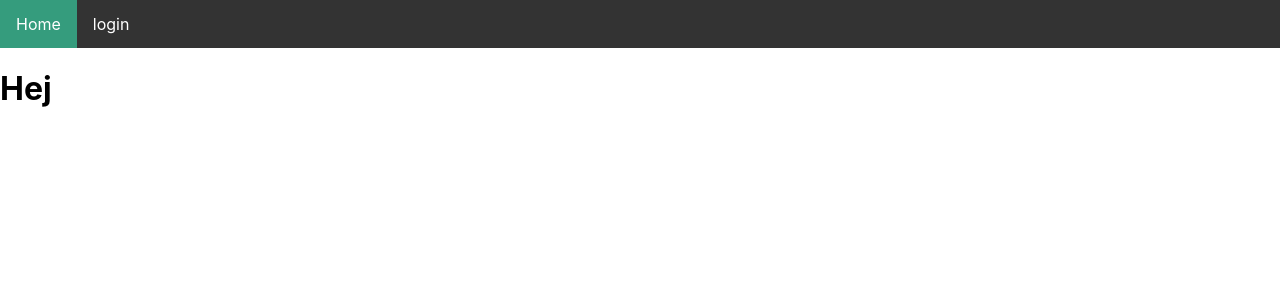
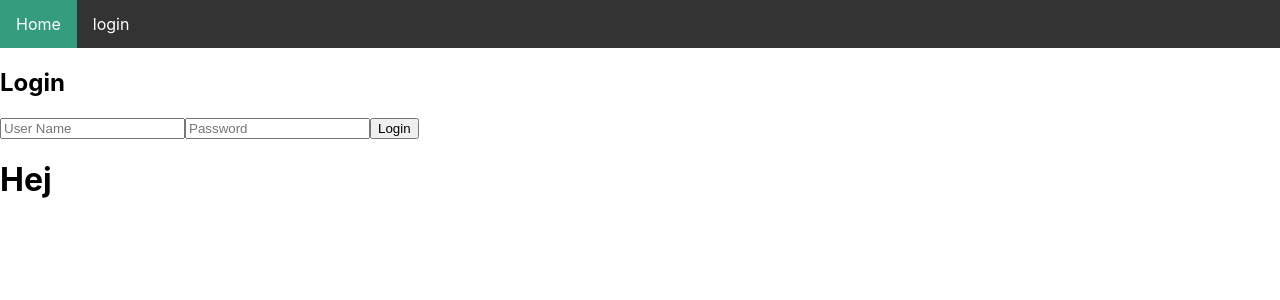
Before and after one commit to cphB-A4/CA-2-Frontend, a React (Create React App) app: page / in a window 1280 px wide. Shown: the top 300 px of the page. Built offline with nearby package versions, Linux system fonts and the light colour scheme.

Commit message:
login virker nu. men skal refaktoreres

```diff
--- a/src/App.js
+++ b/src/App.js
@@ -1,7 +1,9 @@
 import logo from "./logo.svg";
 import "./App.css";
 import Header from "./components/Header";
+import facade from "./apiFacade";
 
+import React, { useState, useEffect } from "react";
 import {
   BrowserRouter as Router,
   Switch,
@@ -12,10 +14,81 @@ import {
 } from "react-router-dom";
 import Home from "./components/Home";
 import Login from "./components/Login";
+
+function LogIn({ login }) {
+  const init = { username: "", password: "" };
+  const [loginCredentials, setLoginCredentials] = useState(init);
+
+  const performLogin = (evt) => {
+    evt.preventDefault();
+    login(loginCredentials.username, loginCredentials.password);
+  };
+  const onChange = (evt) => {
+    setLoginCredentials({
+      ...loginCredentials,
+      [evt.target.id]: evt.target.value,
+    });
+  };
+
+  return (
+    <div>
+      <h2>Login</h2>
+      <form onChange={onChange}>
+        <input placeholder="User Name" id="username" />
+        <input placeholder="Password" id="password" />
+        <button onClick={performLogin}>Login</button>
+      </form>
+    </div>
+  );
+}
+function LoggedIn() {
+  const [dataFromServer, setDataFromServer] = useState("Loading...");
+  const [errorMsg, setErrorMsg] = useState("All is good");
+
+  useEffect(() => {
+    facade
+      .fetchData()
+      .then((data) => setDataFromServer(data.msg))
+      .catch((err) => {
+        if (err.status) {
+          err.fullError.then((e) => setErrorMsg(e.code + ": " + e.message));
+        } else {
+          console.log("Network error");
+        }
+      });
+  }, []);
+
+  return (
+    <div>
+      <h2>Data Received from server</h2>
+      <h3>{dataFromServer}</h3>
+      <p>{errorMsg}</p>
+    </div>
+  );
+}
+
 function App() {
+  const [loggedIn, setLoggedIn] = useState(false);
+
+  const logout = () => {
+    facade.logout();
+    setLoggedIn(false);
+  };
+  const login = (user, pass) => {
+    facade.login(user, pass).then((res) => setLoggedIn(true));
+  };
+
   return (
     <div className="App">
-      <Header />
+      <Header loggedIn={loggedIn} />
+      {!loggedIn ? (
+        <LogIn login={login} />
+      ) : (
+        <div>
+          <LoggedIn />
+          <button onClick={logout}>Logout</button>
+        </div>
+      )}
       <Switch>
         <Route exact path="/">
           <Home />
--- /dev/null
+++ b/src/apiFacade.js
@@ -0,0 +1,70 @@
+const URL = "https://www.theagns.com/CA2-Backend";
+
+function handleHttpErrors(res) {
+  if (!res.ok) {
+    return Promise.reject({ status: res.status, fullError: res.json() });
+  }
+  return res.json();
+}
+
+function apiFacade() {
+  /* Insert utility-methods from a latter step (d) here (REMEMBER to uncomment in the returned object when you do)*/
+
+  const setToken = (token) => {
+    localStorage.setItem("jwtToken", token);
+  };
+  const getToken = () => {
+    return localStorage.getItem("jwtToken");
+  };
+  const loggedIn = () => {
+    const loggedIn = getToken() != null;
+    return loggedIn;
+  };
+  const logout = () => {
+    localStorage.removeItem("jwtToken");
+  };
+
+  const login = (user, password) => {
+    /*TODO*/
+    const options = makeOptions("POST", true, {
+      username: user,
+      password: password,
+    });
+    return fetch(URL + "/api/login", options)
+      .then(handleHttpErrors)
+      .then((res) => {
+        setToken(res.token);
+      });
+  };
+  const fetchData = () => {
+    const options = makeOptions("GET", true); //True add's the token
+    return fetch(URL + "/api/info/user", options).then(handleHttpErrors);
+  };
+  const makeOptions = (method, addToken, body) => {
+    var opts = {
+      method: method,
+      headers: {
+        "Content-type": "application/json",
+        Accept: "application/json",
+      },
+    };
+    if (addToken && loggedIn()) {
+      opts.headers["x-access-token"] = getToken();
+    }
+    if (body) {
+      opts.body = JSON.stringify(body);
+    }
+    return opts;
+  };
+  return {
+    makeOptions,
+    setToken,
+    getToken,
+    loggedIn,
+    login,
+    logout,
+    fetchData,
+  };
+}
+const facade = apiFacade();
+export default facade;
--- a/src/components/Header.js
+++ b/src/components/Header.js
@@ -1,8 +1,9 @@
 import { NavLink, Route } from "react-router-dom";
 
-function Header() {
+function Header({ loggedIn }) {
   return (
     <ul className="header">
+      {console.log(loggedIn)}
       <li>
         <NavLink exact activeClassName="active" to="/">
           Home
```
